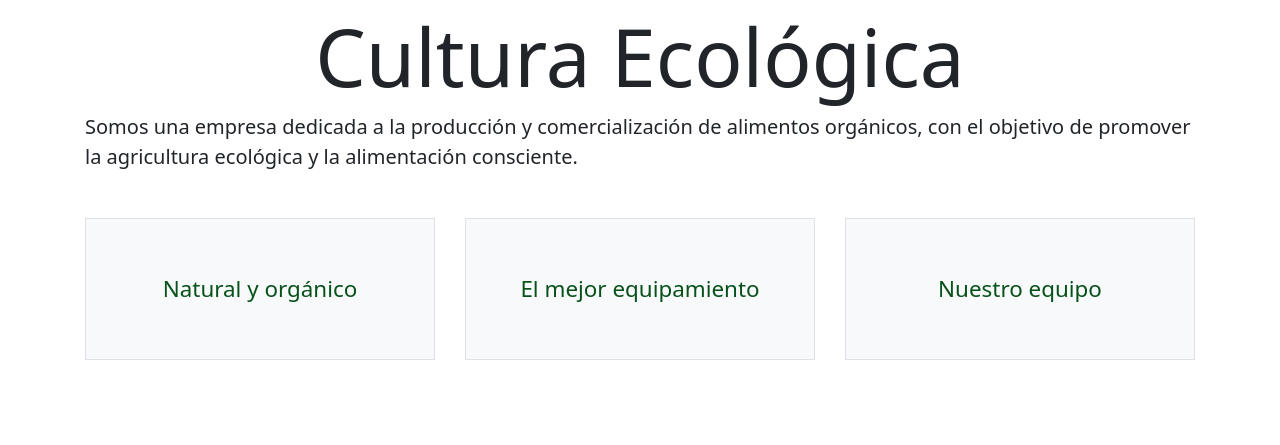
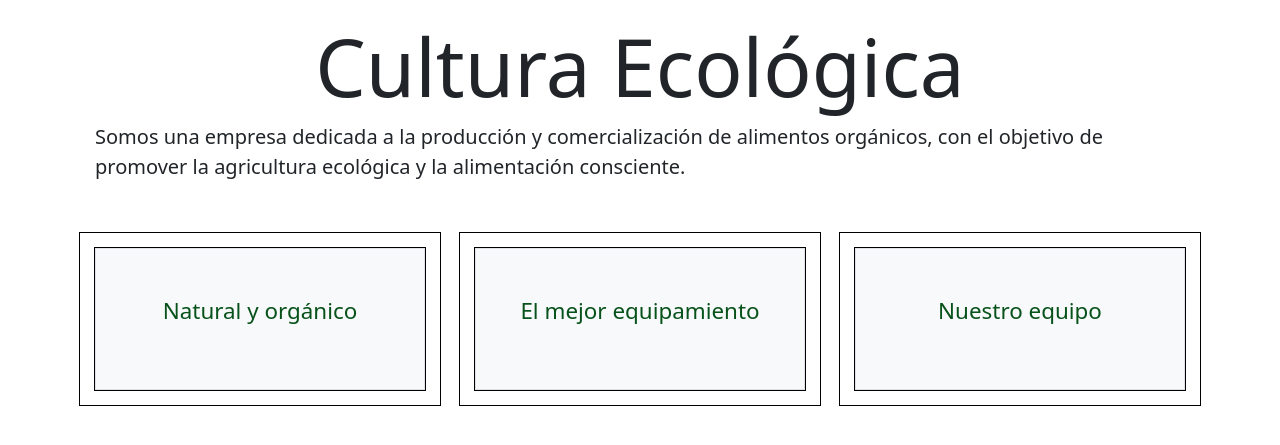
Before and after one commit to OswaldoDomingo/landingpage, a plain HTML site: page index.html in a window 1280 px wide. Shown: the part 31-476 px from the top of the page. Drawn offline with nearby package versions, Linux system fonts and the light colour scheme.

Commit message:
Tres botones, configurado el hover

```diff
--- a/css/style.css
+++ b/css/style.css
@@ -12,15 +12,25 @@
     margin: auto; /* Centra el div en la columna */
     font-size: 1.4em;
     color: #07521a !important;
-
+}
+.custom-div {
+    box-shadow: 0 0 0 1px #000, /* Este es el borde exterior */
+                0 0 0 15px #fff, /* Este es el espacio entre los bordes */
+                0 0 0 16px #000; /* Este es el borde interior */
 }
 
 .custom-div:hover {
     background-color: #07521a !important;
+    color: #ffffff !important;
+    box-shadow: 0 0 0 1px #ffffff, /* Este es el borde exterior */
+                0 0 0 15px #07521a, /* Este es el espacio entre los bordes */
+                0 0 0 16px #ffffff; /* Este es el borde interior */
+}
+
+.custom-div p:hover {
     color: #cc7614 !important;
-    text-decoration: underline;
 }
 
 .row > div {
-    padding: 15px; /* Espaciado entre los div */
+    padding: 25px; /* Espaciado entre los div */
 }
--- a/index.html
+++ b/index.html
@@ -56,15 +56,15 @@
         <div class="row">
           <!-- Div 1 -->
           <div class="col-lg-4 col-md-6 col-sm-12">
-              <div class="p-3 border bg-light custom-div">Natural y orgánico</div>
+              <div class="p-3 border bg-light custom-div"><p>Natural y orgánico</p></div>
           </div>
           <!-- Div 2 -->
           <div class="col-lg-4 col-md-6 col-sm-12">
-              <div class="p-3 border bg-light custom-div">El mejor equipamiento</div>
+              <div class="p-3 border bg-light custom-div"><p>El mejor equipamiento</p></div>
           </div>
           <!-- Div 3 -->
           <div class="col-lg-4 col-md-12 col-sm-12">
-              <div class="p-3 border bg-light custom-div">Nuestro equipo</div>
+              <div class="p-3 border bg-light custom-div"><p>Nuestro equipo</p></div>
           </div>
       </div>
         </div>
```
